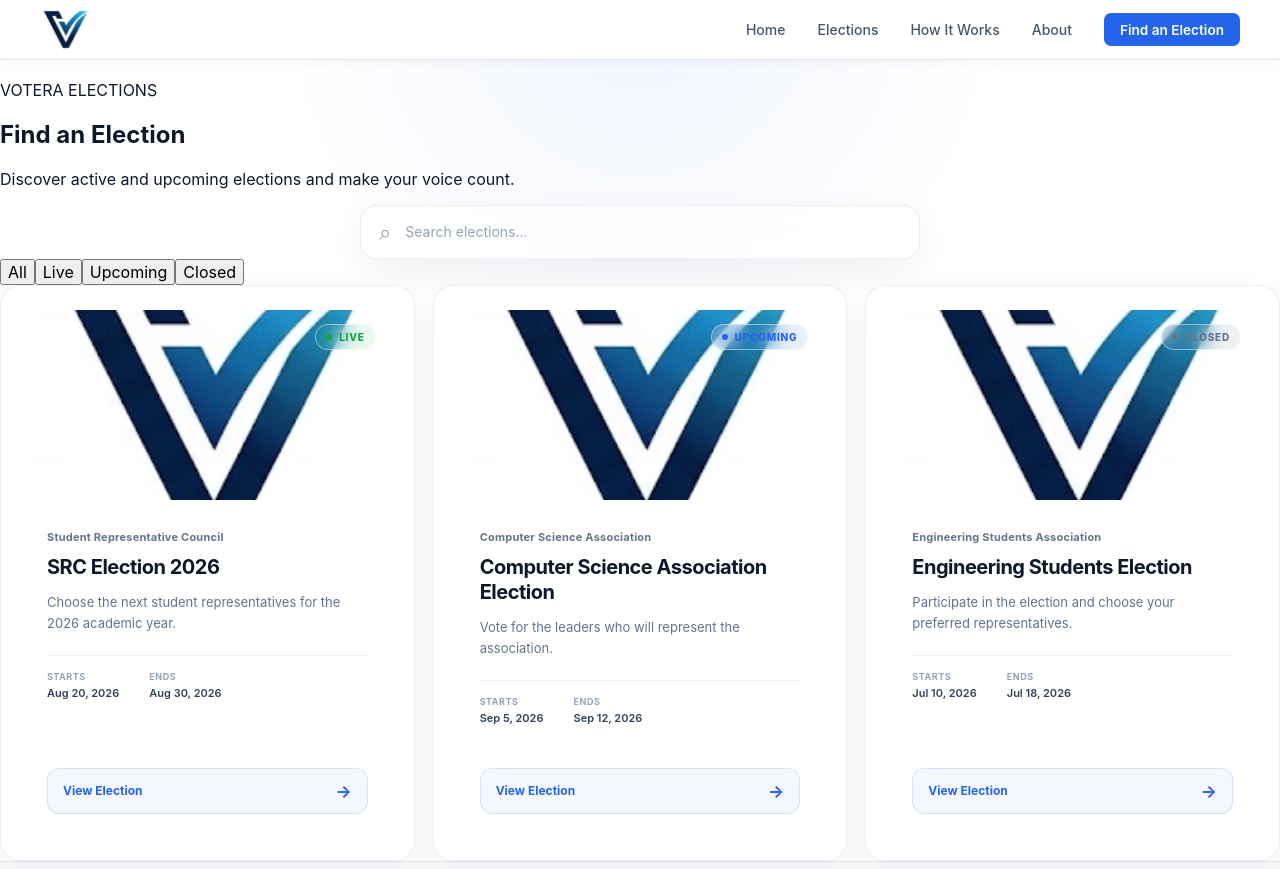
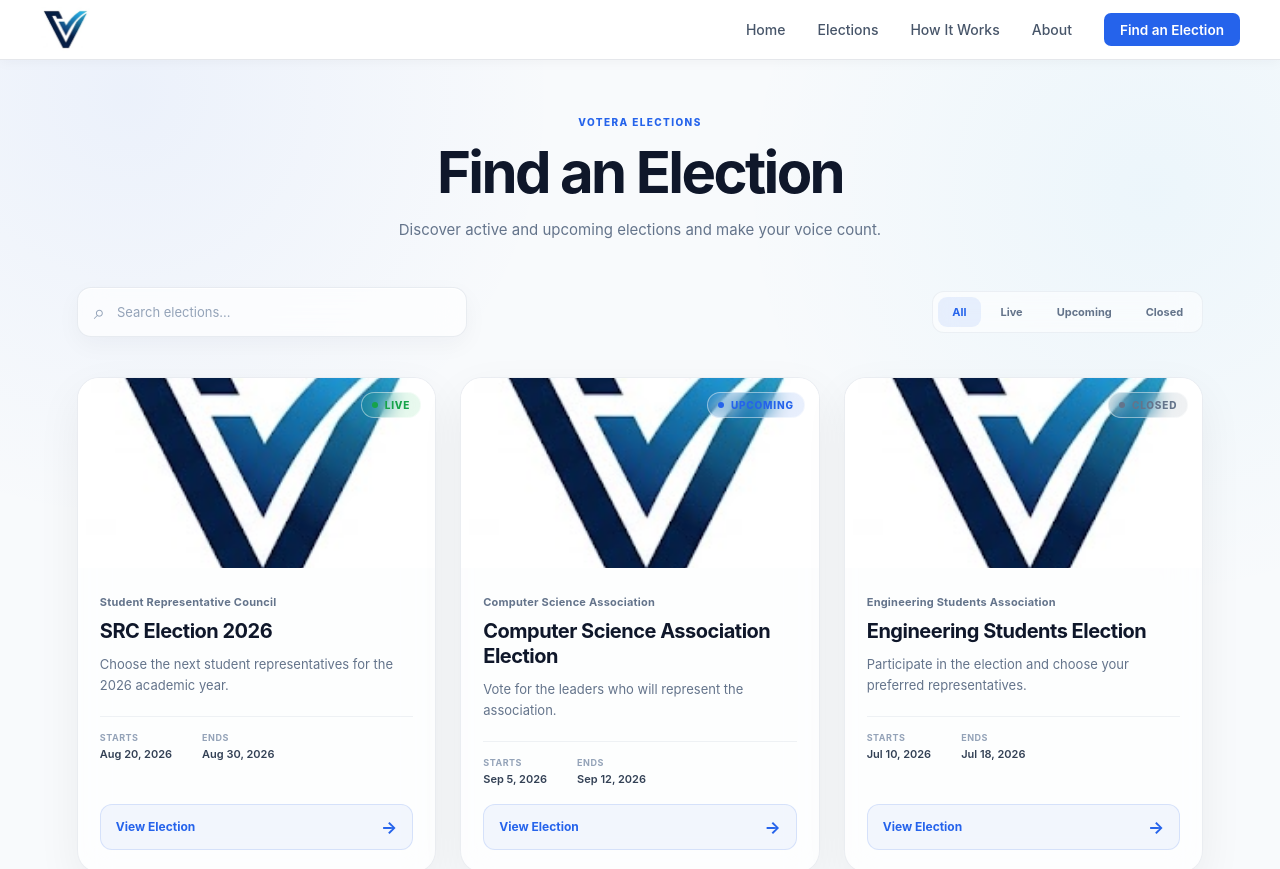
Before and after one commit to Votera-Ghana/Votera, a React app in the folder frontend/: page /elections in a window 1280 px wide. Shown: the top 869 px of the page. Built offline with nearby package versions, Linux system fonts and the light colour scheme; the HTML template or start-up script is replaced by a standard one.

Commit message:
style the elections page

```diff
--- a/frontend/src/pages/Elections.css
+++ b/frontend/src/pages/Elections.css
@@ -1,91 +1,118 @@
 .elections-page {
   min-height: 100vh;
-  padding-top: 80px;
+
+  padding: 110px 6% 80px;
+
   background:
     radial-gradient(
-      circle at 50% 0%,
-      rgba(37, 99, 235, 0.07),
-      transparent 35%
+      circle at 10% 10%,
+      rgba(37, 99, 235, 0.06),
+      transparent 30%
     ),
-    #ffffff;
+    radial-gradient(
+      circle at 90% 20%,
+      rgba(14, 165, 233, 0.05),
+      transparent 30%
+    );
 }
 
-/* Hero */
+/* ================================
+   Header
+================================ */
 
-.elections-hero {
-  width: min(900px, calc(100% - 40px));
+.elections-header {
+  max-width: 1200px;
   margin: 0 auto;
-  padding: 85px 0 65px;
+
   text-align: center;
 }
 
-.elections-badge {
-  display: inline-flex;
-  padding: 7px 13px;
+.elections-header-content {
+  max-width: 680px;
+  margin: 0 auto;
+}
 
-  border: 1px solid rgba(37, 99, 235, 0.15);
-  border-radius: 999px;
-
-  background: rgba(37, 99, 235, 0.05);
-
+.elections-eyebrow {
   color: #2563eb;
 
-  font-size: 11px;
-  font-weight: 700;
-  letter-spacing: 0.08em;
+  font-size: 10px;
+  font-weight: 800;
+
+  letter-spacing: 0.14em;
 }
 
-.elections-hero h1 {
-  margin: 20px 0 14px;
+.elections-header h1 {
+  margin: 12px 0 14px;
 
   color: #0f172a;
 
-  font-size: clamp(42px, 6vw, 64px);
-  line-height: 1;
-  letter-spacing: -0.05em;
+  font-size: clamp(36px, 5vw, 58px);
+  line-height: 1.05;
+
+  letter-spacing: -0.045em;
 }
 
-.elections-hero h1 span {
-  color: #2563eb;
-}
-
-.elections-hero > p {
-  margin: 0 auto 32px;
+.elections-header p {
+  margin: 0;
 
   color: #64748b;
 
-  font-size: 16px;
+  font-size: 15px;
+  line-height: 1.7;
 }
 
-/* Search */
+/* ================================
+   Controls
+================================ */
 
-.elections-search {
-  width: min(560px, 100%);
-  height: 54px;
+.elections-controls {
+  max-width: 1200px;
+  margin: 45px auto 40px;
 
   display: flex;
   align-items: center;
-  gap: 12px;
+  justify-content: space-between;
 
-  margin: 0 auto;
+  gap: 20px;
+}
 
-  padding: 0 18px;
+.elections-search {
+  width: 100%;
+  max-width: 390px;
+
+  display: flex;
+  align-items: center;
+  gap: 10px;
+
+  padding: 12px 16px;
 
   border: 1px solid rgba(148, 163, 184, 0.2);
-  border-radius: 16px;
+  border-radius: 14px;
 
-  background: rgba(255, 255, 255, 0.72);
+  background: rgba(255, 255, 255, 0.65);
 
   box-shadow:
-    0 12px 35px rgba(15, 23, 42, 0.06),
+    0 8px 25px rgba(15, 23, 42, 0.04),
     inset 0 1px 0 rgba(255, 255, 255, 0.9);
 
   backdrop-filter: blur(14px);
+
+  transition:
+    border-color 0.2s ease,
+    box-shadow 0.2s ease;
 }
 
-.elections-search > span {
+.elections-search:focus-within {
+  border-color: rgba(37, 99, 235, 0.3);
+
+  box-shadow:
+    0 10px 30px rgba(37, 99, 235, 0.06);
+}
+
+.search-icon {
   color: #94a3b8;
-  font-size: 22px;
+
+  font-size: 20px;
 }
 
 .elections-search input {
@@ -99,53 +126,136 @@
   color: #0f172a;
 
   font-family: inherit;
-  font-size: 14px;
+  font-size: 13px;
 }
 
 .elections-search input::placeholder {
   color: #94a3b8;
 }
 
-/* Elections */
+/* ================================
+   Filters
+================================ */
 
-.elections-list-section {
-  width: min(1100px, calc(100% - 40px));
-  margin: 0 auto;
+.election-filters {
+  display: flex;
+  align-items: center;
+  gap: 6px;
 
-  padding: 30px 0 110px;
+  padding: 5px;
+
+  border: 1px solid rgba(148, 163, 184, 0.14);
+  border-radius: 12px;
+
+  background: rgba(255, 255, 255, 0.55);
+
+  backdrop-filter: blur(12px);
 }
 
-.elections-section-header {
-  display: flex;
-  justify-content: space-between;
-  align-items: end;
+.filter-button {
+  padding: 8px 14px;
 
-  gap: 40px;
+  border: none;
+  border-radius: 9px;
 
-  margin-bottom: 30px;
+  background: transparent;
+
+  color: #64748b;
+
+  font-family: inherit;
+  font-size: 11px;
+  font-weight: 700;
+
+  cursor: pointer;
+
+  transition:
+    background 0.2s ease,
+    color 0.2s ease;
 }
 
-.elections-section-header > div > span {
+.filter-button:hover {
+  color: #2563eb;
+}
+
+.filter-button.active {
+  background: rgba(37, 99, 235, 0.09);
+
+  color: #2563eb;
+}
+
+/* ================================
+   Results
+================================ */
+
+.elections-results {
+  max-width: 1200px;
+  margin: 0 auto;
+}
+
+.elections-grid {
+  display: grid;
+
+  grid-template-columns:
+    repeat(3, minmax(0, 1fr));
+
+  gap: 24px;
+}
+
+/* ================================
+   Empty State
+================================ */
+
+.elections-empty {
+  min-height: 350px;
+
+  display: flex;
+  flex-direction: column;
+  align-items: center;
+  justify-content: center;
+
+  padding: 50px;
+
+  border: 1px solid rgba(148, 163, 184, 0.15);
+  border-radius: 22px;
+
+  background: rgba(255, 255, 255, 0.5);
+
+  backdrop-filter: blur(14px);
+
+  text-align: center;
+}
+
+.empty-icon {
+  width: 48px;
+  height: 48px;
+
+  display: flex;
+  align-items: center;
+  justify-content: center;
+
+  margin-bottom: 18px;
+
+  border-radius: 14px;
+
+  background: rgba(37, 99, 235, 0.08);
+
   color: #2563eb;
 
-  font-size: 11px;
-  font-weight: 700;
-  letter-spacing: 0.08em;
+  font-size: 24px;
 }
 
-.elections-section-header h2 {
-  margin: 8px 0 0;
+.elections-empty h2 {
+  margin: 0 0 8px;
 
   color: #0f172a;
 
-  font-size: 28px;
-  letter-spacing: -0.03em;
+  font-size: 20px;
 }
 
-.elections-section-header > p {
-  max-width: 300px;
+.elections-empty p {
+  max-width: 400px;
 
-  margin: 0;
+  margin: 0 0 22px;
 
   color: #64748b;
 
@@ -153,191 +263,65 @@
   line-height: 1.6;
 }
 
-/* Cards */
-
-.elections-grid {
-  display: grid;
-  grid-template-columns: repeat(3, 1fr);
-  gap: 18px;
-}
-
-.election-card {
-  display: flex;
-  flex-direction: column;
-
-  min-height: 330px;
-
-  padding: 24px;
-
-  border: 1px solid rgba(148, 163, 184, 0.18);
-  border-radius: 20px;
-
-  background: rgba(255, 255, 255, 0.72);
-
-  box-shadow:
-    0 14px 40px rgba(15, 23, 42, 0.05),
-    inset 0 1px 0 rgba(255, 255, 255, 0.95);
-
-  backdrop-filter: blur(14px);
-
-  transition:
-    transform 0.25s ease,
-    box-shadow 0.25s ease,
-    border-color 0.25s ease;
-}
-
-.election-card:hover {
-  transform: translateY(-5px);
-
-  border-color: rgba(37, 99, 235, 0.2);
-
-  box-shadow:
-    0 22px 50px rgba(15, 23, 42, 0.08);
-}
-
-/* Status */
-
-.election-card-top {
-  display: flex;
-  justify-content: flex-end;
-}
-
-.election-status {
-  display: inline-flex;
-  align-items: center;
-  gap: 7px;
-
-  padding: 6px 10px;
-
-  border-radius: 999px;
-
-  font-size: 10px;
-  font-weight: 700;
-}
-
-.election-status.live {
-  background: rgba(22, 163, 74, 0.08);
-  color: #15803d;
-}
-
-.election-status.upcoming {
-  background: rgba(37, 99, 235, 0.08);
-  color: #2563eb;
-}
-
-.status-dot {
-  width: 6px;
-  height: 6px;
-
-  border-radius: 50%;
-
-  background: currentColor;
-}
-
-/* Content */
-
-.election-card-content {
-  flex: 1;
-
-  padding-top: 25px;
-}
-
-.election-organization {
-  color: #94a3b8;
-
-  font-size: 11px;
-  font-weight: 600;
-}
-
-.election-card h3 {
-  margin: 10px 0 12px;
-
-  color: #0f172a;
-
-  font-size: 20px;
-  line-height: 1.25;
-  letter-spacing: -0.025em;
-}
-
-.election-card p {
-  margin: 0;
-
-  color: #64748b;
-
-  font-size: 13px;
-  line-height: 1.65;
-}
-
-/* Button */
-
-.election-button {
-  width: 100%;
-
-  display: flex;
-  align-items: center;
-  justify-content: space-between;
-
-  margin-top: 25px;
-  padding: 12px 15px;
+.clear-filters {
+  padding: 10px 16px;
 
   border: 1px solid rgba(37, 99, 235, 0.15);
-  border-radius: 12px;
+  border-radius: 10px;
 
-  background: rgba(37, 99, 235, 0.05);
+  background: rgba(37, 99, 235, 0.06);
 
   color: #2563eb;
 
   font-family: inherit;
-  font-size: 12px;
+  font-size: 11px;
   font-weight: 700;
 
   cursor: pointer;
-
-  transition:
-    background 0.2s ease,
-    transform 0.2s ease;
 }
 
-.election-button:hover {
-  background: rgba(37, 99, 235, 0.1);
+/* ================================
+   Responsive
+================================ */
+
+@media (max-width: 950px) {
+  .elections-grid {
+    grid-template-columns:
+      repeat(2, minmax(0, 1fr));
+  }
+
+  .elections-controls {
+    flex-direction: column;
+    align-items: stretch;
+  }
+
+  .elections-search {
+    max-width: none;
+  }
+
+  .election-filters {
+    justify-content: center;
+  }
 }
 
-.election-button span {
-  font-size: 17px;
-}
+@media (max-width: 620px) {
+  .elections-page {
+    padding: 90px 5% 60px;
+  }
 
-/* Responsive */
-
-@media (max-width: 850px) {
   .elections-grid {
     grid-template-columns: 1fr;
   }
 
-  .election-card {
-    min-height: auto;
+  .election-filters {
+    width: 100%;
   }
 
-  .elections-section-header {
-    align-items: flex-start;
-    flex-direction: column;
-    gap: 12px;
+  .filter-button {
+    flex: 1;
+  }
+
+  .elections-header h1 {
+    font-size: 40px;
   }
 }
-
-@media (max-width: 600px) {
-  .elections-page {
-    padding-top: 65px;
-  }
-
-  .elections-hero {
-    padding: 65px 0 50px;
-  }
-
-  .elections-hero h1 {
-    font-size: 44px;
-  }
-
-  .elections-list-section {
-    padding-bottom: 70px;
-  }
-}
```
